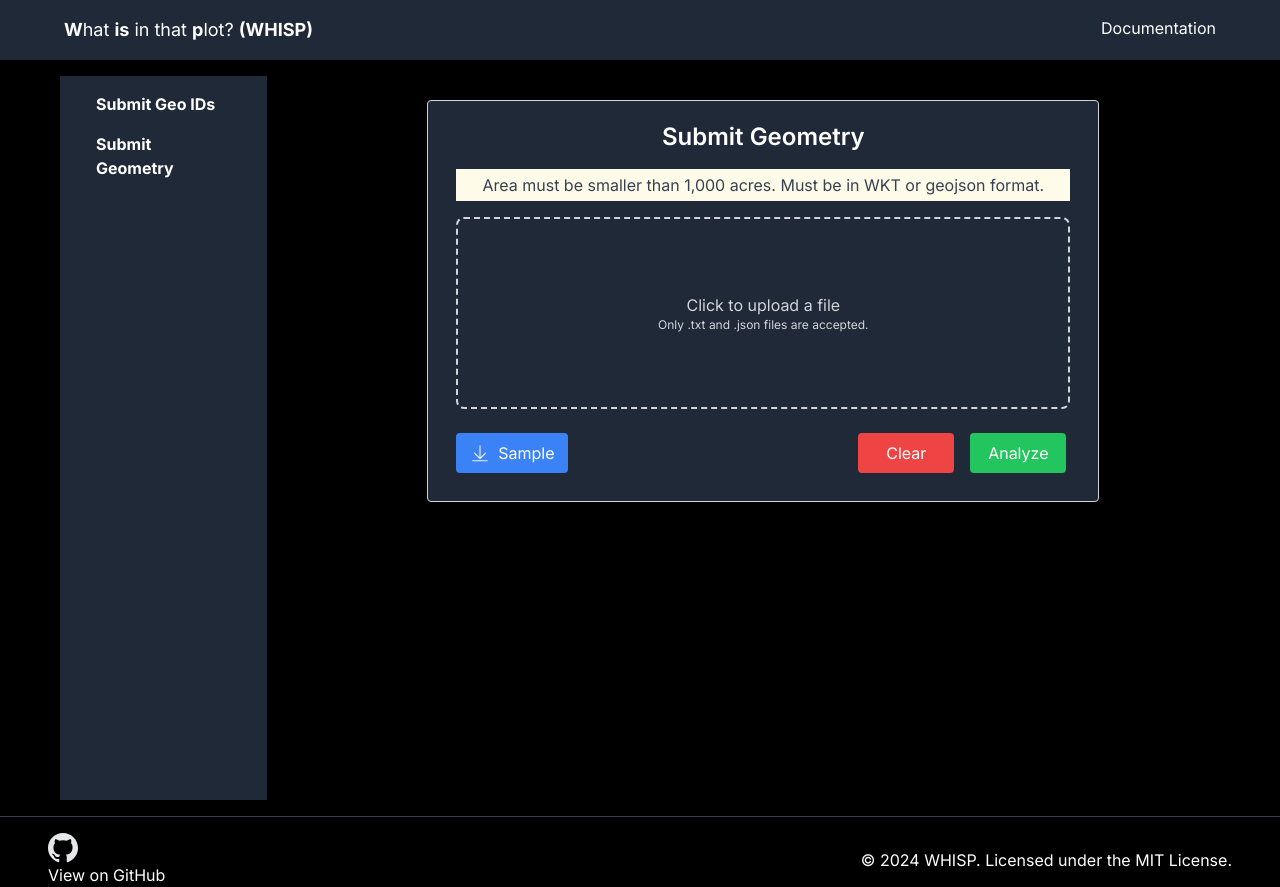
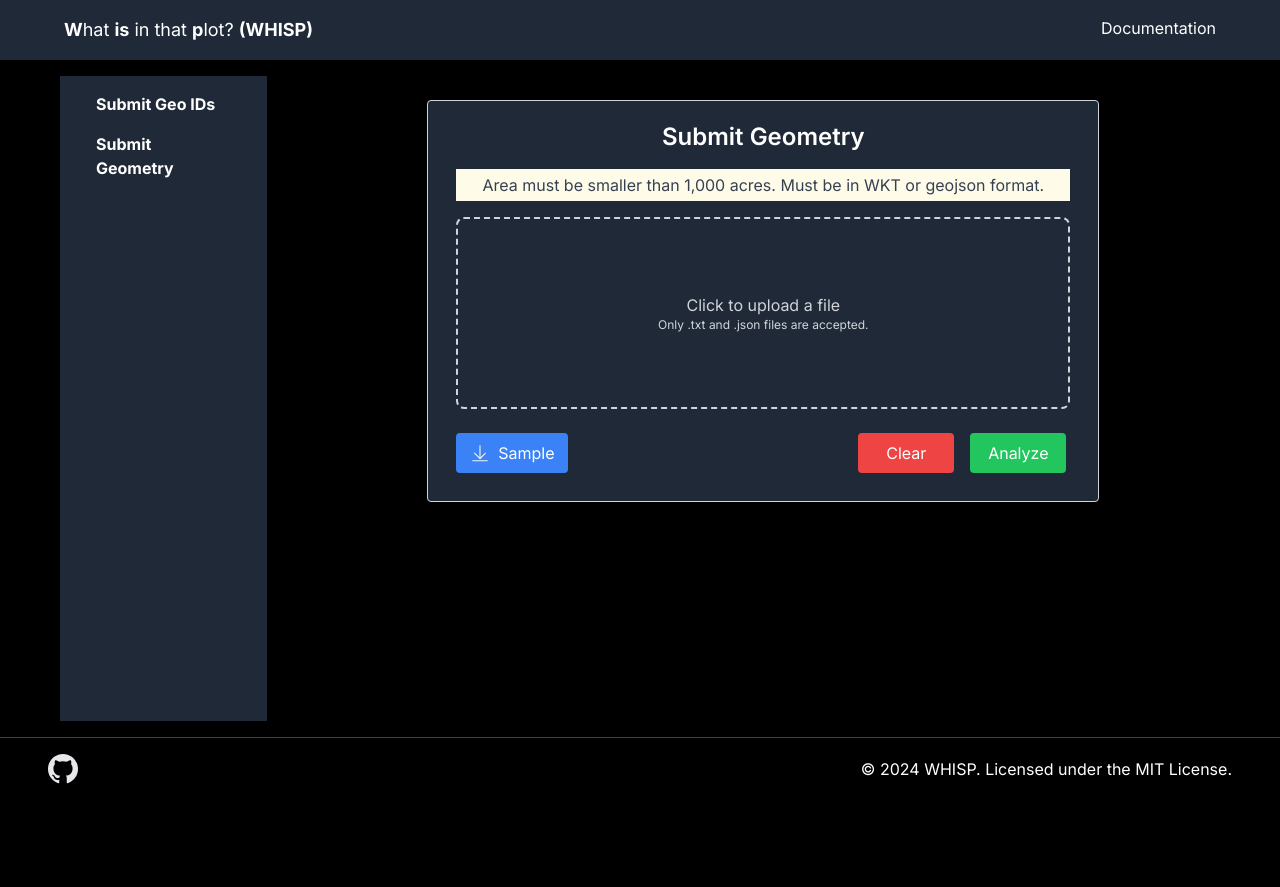
Before and after one commit to forestdatapartnership/whisp-app, a Next.js app: page /submit-geometry in a window 1280 px wide. After the commit the page ends 800 px from the top, so only its background shows below. Built offline with nearby package versions, Linux system fonts and the light colour scheme.

Commit message:
update layout

```diff
--- a/src/app/(inputs)/layout.tsx
+++ b/src/app/(inputs)/layout.tsx
@@ -11,7 +11,7 @@ export default function InputLayout({ children }: { children: React.ReactNode })
   const toggleSidebar = () => setIsSidebarOpen(!isSidebarOpen);
 
   return (
-    <div className="h-screen mx-5 flex flex-col md:flex-row">
+    <div className="h-full mx-5 flex flex-col md:flex-row">
       {/* Mobile Menu Icon */}
       <div className="md:hidden p-4">
         <button onClick={toggleSidebar}>
--- a/src/app/layout.tsx
+++ b/src/app/layout.tsx
@@ -22,8 +22,8 @@ export default function RootLayout({
         <div className="flex flex-col h-screen">
           <Navbar/>
           {children}
+          <Footer/>
         </div>
-       <Footer/>
       </body>
     </html>
   )
--- a/src/components/Footer.tsx
+++ b/src/components/Footer.tsx
@@ -1,14 +1,14 @@
+
 import Image from 'next/image';
 import Link from 'next/link';
 
 const Footer: React.FC = () => {
     return (
-        <footer className="bg-transparent text-white mt-4 pt-4 border-t border-gray-700">
+        <footer className="bg-transparent text-white mt-4 py-4 border-t border-gray-700 h-16 flex items-center">
             <div className="w-full flex justify-between items-center px-4 md:px-12">
                 <div>
-                    <Link href="https://github.com/your-username/your-repository" passHref>
+                    <Link href="https://github.com/forestdatapartnership/whisp-app" passHref>
                         <Image src="/github-logo.svg" alt="GitHub Logo" width={30} height={30} />
-                          <span>View on GitHub </span>
                     </Link>
                 </div>
                 <div>
```
